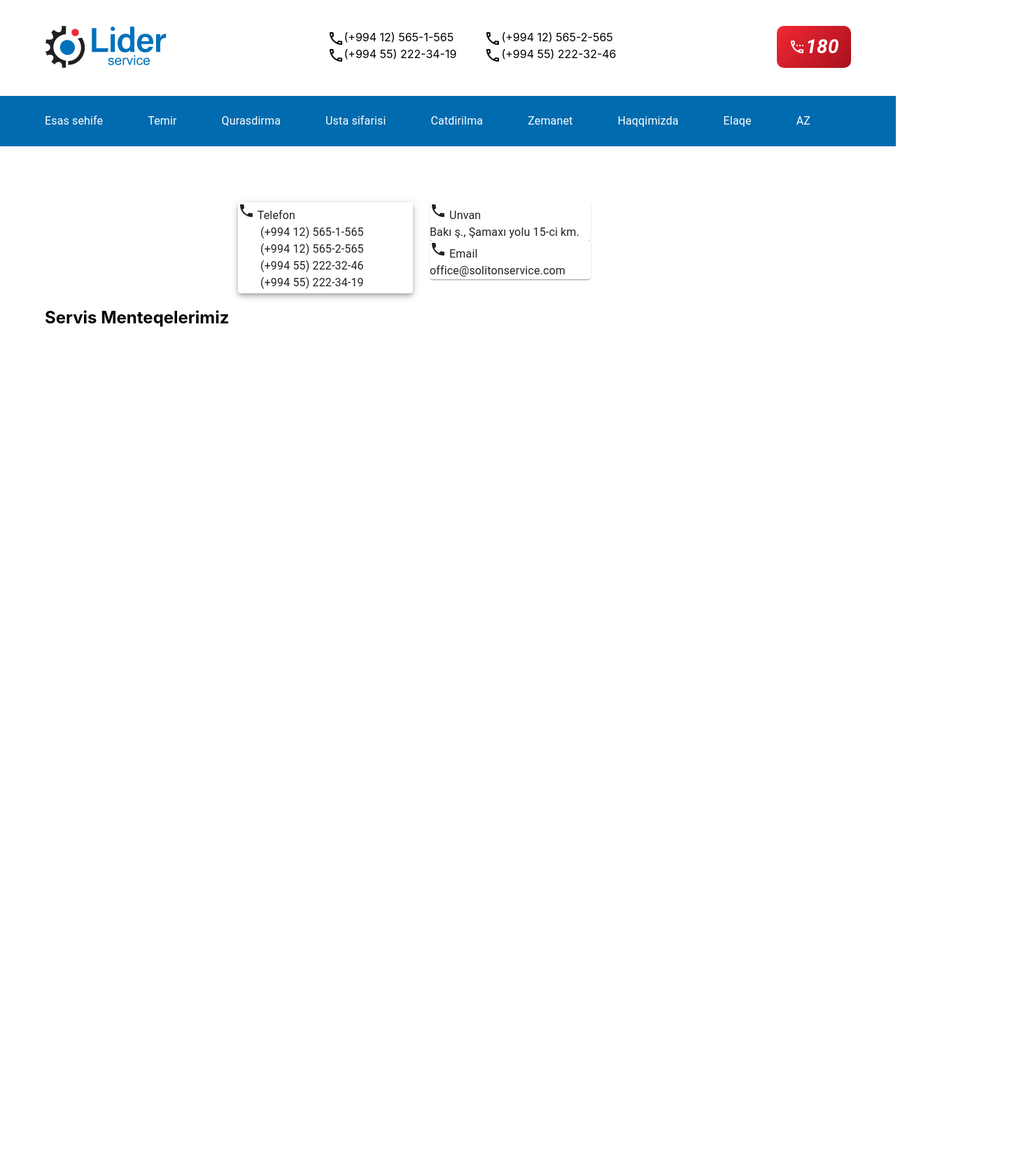
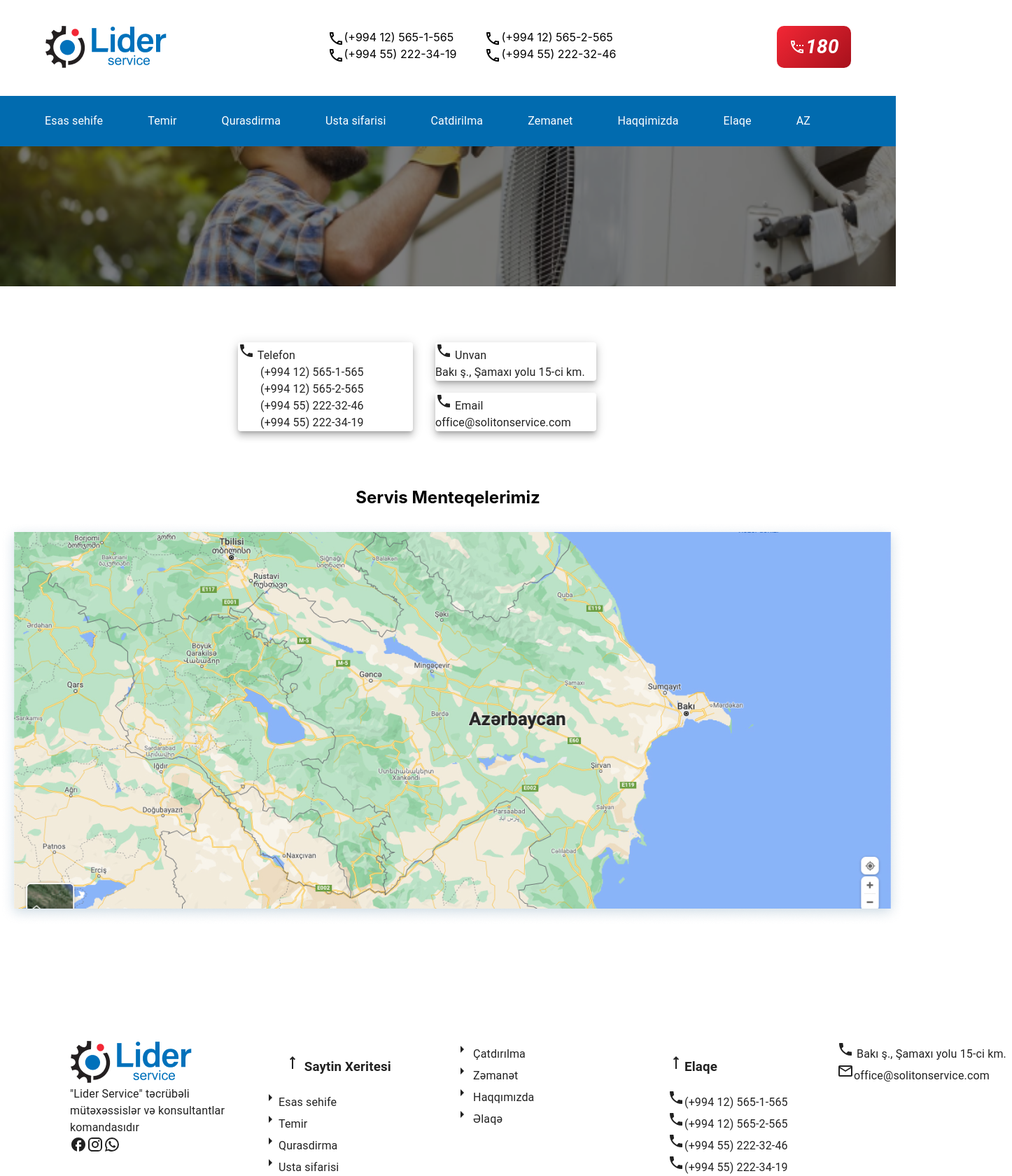
Before and after one commit to abbbsovaaa/React-first, a React (Create React App) app in the folder react/react task 1/: page /about in a window 1280 px wide. Shown: the part 59-1739 px from the top of the page at 70% size, 1446 px wide, since content can reach past the window. Before the commit the page ends 800 px from the top, so only its background shows below. Built offline with nearby package versions, Linux system fonts and the light colour scheme.

Commit message:
add change

```diff
--- /dev/null
+++ b/react/react task 1/src/components/PageContainer/Footer/index.jsx
@@ -0,0 +1,6 @@
+const Footer = () => {
+   return(
+    <div></div>
+   )
+}
+export default Footer;
--- a/react/react task 1/src/components/PageContainer/index.jsx
+++ b/react/react task 1/src/components/PageContainer/index.jsx
@@ -1,3 +1,4 @@
+import Footer from "./Footer"
 import Header from "./Header"
 import SecondHeader from "./SecondHeader"
 import TopHeader from "./TopHeader"
@@ -8,6 +9,7 @@ const PageContainer = ({ hasBanner, children }) => {
             <TopHeader />
             <Header />
             <SecondHeader />
+            <Footer/>
 
 
             {
--- a/react/react task 1/src/pages/About/index.jsx
+++ b/react/react task 1/src/pages/About/index.jsx
@@ -2,14 +2,41 @@ import { Paper, Typography } from "@mui/material";
 import { Box, Container, Stack } from "@mui/system";
 import PageContainer from "../../components/PageContainer"
 import LocalPhoneIcon from '@mui/icons-material/LocalPhone';
+import ArrowRightIcon from '@mui/icons-material/ArrowRight';
 import usta from '../../assets/usta.png'
+import harita from '../../assets/harita.png'
+import logo from '../../assets/logo.png'
+import FacebookOutlinedIcon from '@mui/icons-material/FacebookOutlined';
+import InstagramIcon from '@mui/icons-material/Instagram';
+import WhatsAppIcon from '@mui/icons-material/WhatsApp';
+import StraightIcon from '@mui/icons-material/Straight';
+import MailOutlineIcon from '@mui/icons-material/MailOutline';
 const About = () => {
     return (
 
-        <PageContainer pageName="Elaqe">
+        <PageContainer
+            pageName="Elaqe">
+            <Box sx={{
+                backgroundImage: `url("${usta}")`,
+                backgroundRepeat: 'no-repeat',
+                backgroundSize: 'cover',
+                backgroundPosition: 'center',
+                position: 'relative',
+                height: '200px',
+                '&::after': {
+                    content: '""',
+                    position: 'absolute',
+                    backgroundColor: 'rgba(0,0,0,0.5)',
+                    inset: 0
+                }
+
+            }}>
+
+
+            </Box>
             <Container maxWidth="lg">
-                <Stack direction={{ xs: 'column', md: "row" }} mx="auto" maxWidth={600} spacing={3} mt={10}>
-                    <Paper elevation={5} sx={{ minWidth: 250 }}>
+                <Stack direction={{ xs: 'column', md: "row" }} mx="auto" maxWidth={600} spacing={4} mt={10} >
+                    <Paper elevation={7} sx={{ minWidth: 250 }}>
                         <Typography> <LocalPhoneIcon /> Telefon</Typography>
                         <Typography pl={4}>(+994 12) 565-1-565</Typography>
                         <Typography pl={4}>(+994 12) 565-2-565</Typography>
@@ -17,23 +44,84 @@ const About = () => {
                         <Typography pl={4}>(+994 55) 222-34-19</Typography>
                     </Paper>
                     <Stack justifyContent="space-between">
-                        <Paper sx={{ minWidth: 230 }}>
+                        <Paper elevation={7} sx={{ minWidth: 230 }}>
                             <Typography> <LocalPhoneIcon /> Unvan</Typography>
                             <Typography>Bakı ş., Şamaxı yolu 15-ci km.</Typography>
                         </Paper>
-                        <Paper sx={{ minWidth: 230 }}>
+                        <Paper elevation={7} sx={{ minWidth: 230 }}>
                             <Typography> <LocalPhoneIcon /> Email</Typography>
                             <Typography>office@solitonservice.com</Typography>
                         </Paper>
 
-                        <br></br>
+
                     </Stack>
                 </Stack>
 
-                <Stack>
+                <Stack sx={{
+                    textAlign: 'center',
+                    marginTop: '60px'
+                }}>
                     <h2>Servis Menteqelerimiz</h2>
                 </Stack>
             </Container>
+            <Box sx={{
+                textAlign: 'center'
+            }}>
+                <img src={harita} alt="" />
+            </Box>
+            <Stack direction={{ xs: 'column', md: "row" }} mx="100px" maxWidth={600} spacing={3} mt={20} >
+
+                <Paper elevation={''} sx={{ minWidth: 250 }}>
+                    <img src={logo} alt="" />
+                    <Typography>"Lider Service" təcrübəli
+                        mütəxəssislər və konsultantlar
+                        komandasıdır</Typography>
+                        <FacebookOutlinedIcon/>
+                        <InstagramIcon/>
+                        <WhatsAppIcon/>
+                </Paper>
+
+
+
+                <Stack mt={10} >
+                    <Paper elevation={''} sx={{ minWidth: 250 }}>
+                        <Typography pl={4}><h3> <StraightIcon/> Saytin Xeritesi</h3></Typography>
+                        <Typography ><ArrowRightIcon />Esas sehife</Typography>
+                        <Typography ><ArrowRightIcon />Temir</Typography>
+                        <Typography ><ArrowRightIcon />Qurasdirma</Typography>
+                        <Typography ><ArrowRightIcon />Usta sifarisi</Typography>
+
+                    </Paper>
+                </Stack>
+                <Stack >
+                    <Paper elevation={''} sx={{ minWidth: 250 }} >
+                        <Typography><ArrowRightIcon /> Çatdırılma</Typography>
+                        <Typography ><ArrowRightIcon /> Zəmanət</Typography>
+                        <Typography ><ArrowRightIcon /> Haqqımızda</Typography>
+                        <Typography ><ArrowRightIcon /> Əlaqə</Typography>
+                    </Paper>
+                </Stack>
+                <Stack>
+                    <Paper elevation={''} sx={{ minWidth: 250 }}>
+                        <Typography pl={4}> <h3>< StraightIcon/>Elaqe</h3> </Typography>
+                        <Typography pl={4}><LocalPhoneIcon />(+994 12) 565-1-565</Typography>
+                        <Typography pl={4}><LocalPhoneIcon />(+994 12) 565-2-565</Typography>
+                        <Typography pl={4}><LocalPhoneIcon />(+994 55) 222-32-46</Typography>
+                        <Typography pl={4}><LocalPhoneIcon />(+994 55) 222-34-19</Typography>
+                    </Paper>
+                </Stack>
+                <Stack>
+                    <Paper elevation={''} sx={{ minWidth: 250 }}>
+                        <Typography> <LocalPhoneIcon />  Bakı ş., Şamaxı yolu 15-ci km.</Typography>
+                        <Typography><MailOutlineIcon/>office@solitonservice.com</Typography>
+                    </Paper>
+                </Stack>
+            </Stack>
+
+
+
+
+
         </PageContainer>
 
     )
--- a/react/react task 1/src/pages/Elaqe/index.jsx
+++ b/react/react task 1/src/pages/Elaqe/index.jsx
@@ -1,3 +1,4 @@
+import Footer from "../../components/PageContainer/Footer";
 import Header from "../../components/PageContainer/Header";
 
 import SecondHeader from "../../components/PageContainer/SecondHeader";
@@ -10,7 +11,7 @@ const Elaqe = () => {
       <Header />
       <SecondHeader />
 
-
+<Footer/>
     </>
   )
 }
```
